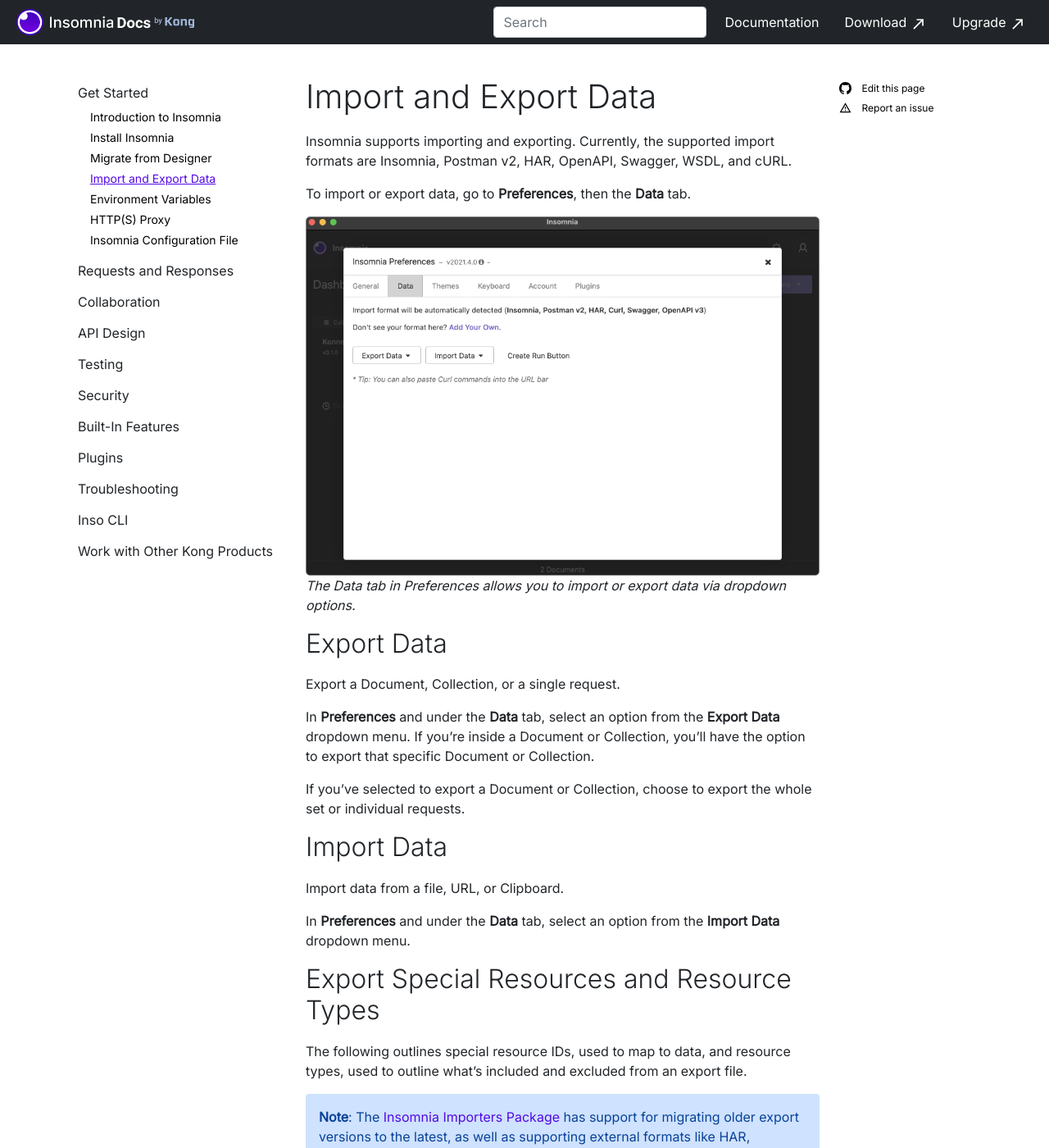
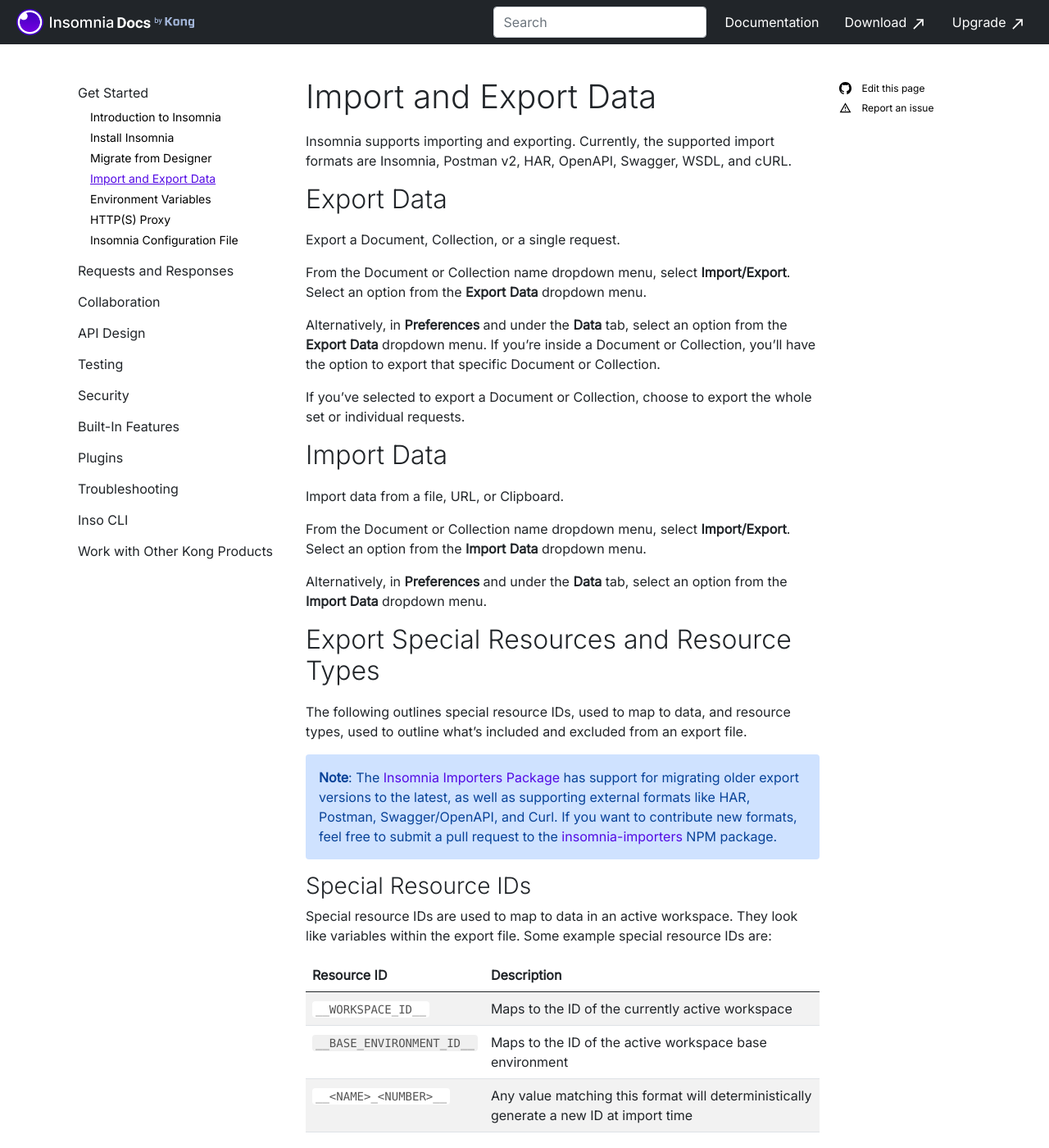
Before and after one commit to Kong/insomnia-docs, a Jekyll site: the page built from docs/insomnia/import-export-data.md, in a window 1280 px wide and 1400 px high. Shown: the whole window at 82% size. Built offline with Jekyll 4.4.1, drawn with Linux system fonts in a browser that asks for light colours; comment, search, counter and statistics services are not loaded.

Commit message:
add feedback

```diff
--- a/docs/insomnia/import-export-data.md
+++ b/docs/insomnia/import-export-data.md
@@ -7,16 +7,13 @@
 
 Insomnia supports importing and exporting. Currently, the supported import formats are Insomnia, Postman v2, HAR, OpenAPI, Swagger, WSDL, and cURL.
 
-To import or export data, go to **Preferences**, then the **Data** tab.
-
-![The Data tab in Preferences allows you to import or export data via dropdown options.](/assets/images/import-export-data.png)
-_The Data tab in Preferences allows you to import or export data via dropdown options._
-
 ## Export Data
 
 Export a Document, Collection, or a single request.
 
-In **Preferences** and under the **Data** tab, select an option from the **Export Data** dropdown menu. If you're inside a Document or Collection, you'll have the option to export that specific Document or Collection.
+From the Document or Collection name dropdown menu, select **Import/Export**. Select an option from the **Export Data** dropdown menu.
+
+Alternatively, in **Preferences** and under the **Data** tab, select an option from the **Export Data** dropdown menu. If you're inside a Document or Collection, you'll have the option to export that specific Document or Collection.
 
 If you've selected to export a Document or Collection, choose to export the whole set or individual requests.
 
@@ -24,7 +21,9 @@
 
 Import data from a file, URL, or Clipboard.
 
-In **Preferences** and under the **Data** tab, select an option from the **Import Data** dropdown menu.
+From the Document or Collection name dropdown menu, select **Import/Export**. Select an option from the **Import Data** dropdown menu.
+
+Alternatively, in **Preferences** and under the **Data** tab, select an option from the **Import Data** dropdown menu.
 
 ## Export Special Resources and Resource Types
 
```
